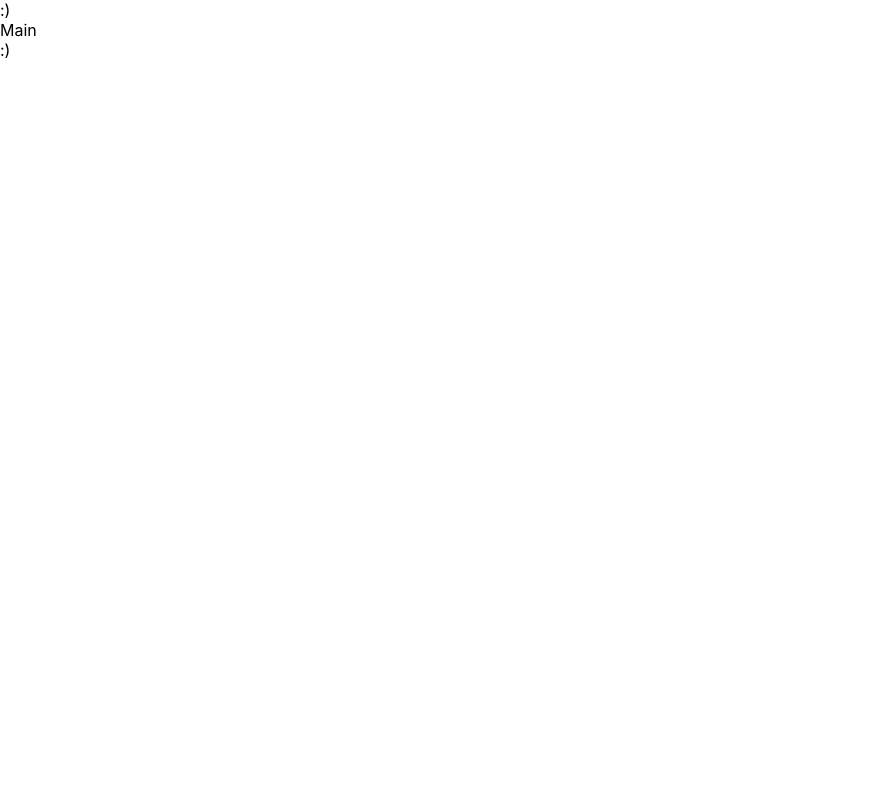
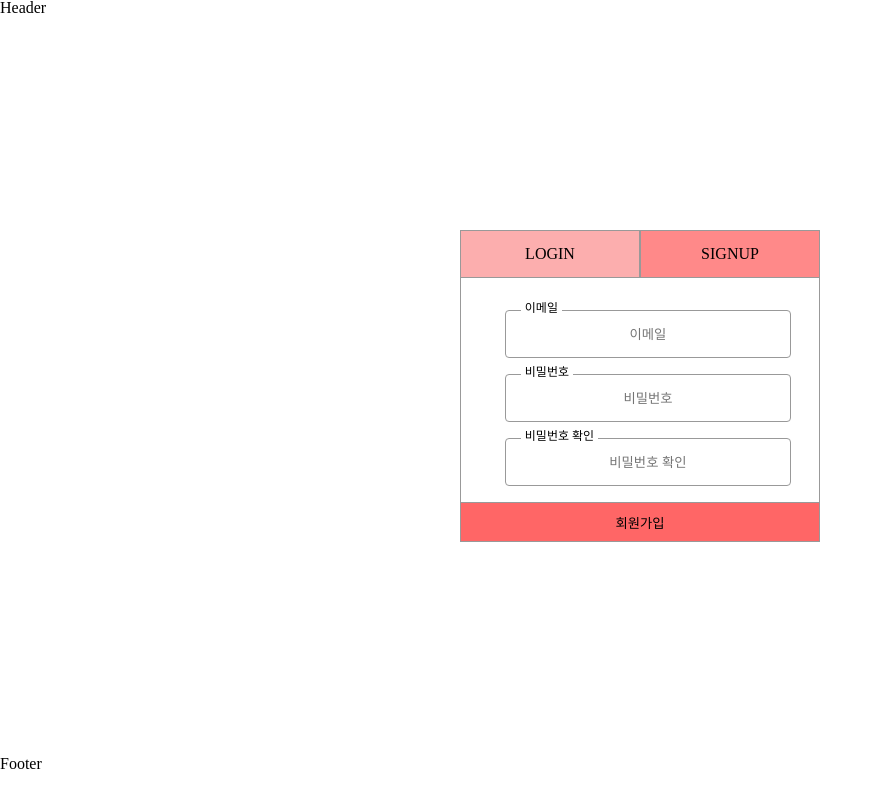
Before and after one commit to dbs271/exercise-book, a React (Create React App) app: page / in a window 1280 px wide. Shown: the whole page, without its empty margins (0-883 px from the left). Built offline with nearby package versions, Linux system fonts and the light colour scheme.

Commit message:
로그인/회원가입

```diff
--- a/package.json
+++ b/package.json
@@ -11,6 +11,7 @@
     "react-router-dom": "^6.14.0",
     "react-scripts": "5.0.1",
     "styled-components": "^5.3.11",
+    "styled-reset": "^4.4.7",
     "web-vitals": "^2.1.4"
   },
   "scripts": {
--- a/src/App.js
+++ b/src/App.js
@@ -1,11 +1,17 @@
 import "./App.css";
 import { RouterProvider } from "react-router-dom";
 import router from "./routes/routing";
+import { ThemeProvider } from "styled-components";
+import theme from "./styles/theme";
+import GlobalStyle from "./styles/global";
 
 function App() {
   return (
     <>
-      <RouterProvider router={router} />
+      <ThemeProvider theme={theme}>
+        <RouterProvider router={router} />
+        <GlobalStyle />
+      </ThemeProvider>
     </>
   );
 }
--- /dev/null
+++ b/src/components/Button/BasicButton.js
@@ -0,0 +1,9 @@
+import styled from "styled-components";
+
+export const BasicButton = styled.button`
+  width: 360px;
+  height: 40px;
+  cursor: pointer;
+  background-color: ${({ theme }) => theme.PALLETT.primary[300]};
+  border: 1px solid #999;
+`;
--- a/src/components/Layout/Footer/index.js
+++ b/src/components/Layout/Footer/index.js
@@ -1,5 +1,5 @@
 const Footer = () => {
-  return <div>:)</div>;
+  return <div>Footer</div>;
 };
 
 export default Footer;
--- a/src/components/Layout/Header/index.js
+++ b/src/components/Layout/Header/index.js
@@ -1,5 +1,5 @@
 const Header = () => {
-  return <div>:)</div>;
+  return <div>Header</div>;
 };
 
 export default Header;
--- /dev/null
+++ b/src/pages/main/components/SignIn/SignIn.js
@@ -0,0 +1,24 @@
+import { useNavigate } from "react-router-dom";
+import { BasicButton } from "../../../../components/Button/BasicButton";
+import * as S from "../style";
+
+const SignIn = () => {
+  const navigate = useNavigate();
+
+  const onMoveTodo = () => {
+    navigate("/todo/3");
+  };
+
+  return (
+    <S.Form>
+      <S.InputBox>
+        <label>이메일</label> <input placeholder="이메일" />
+      </S.InputBox>
+      <S.InputBox>
+        <label>비밀번호</label> <input placeholder="비밀번호" />
+      </S.InputBox>
+      <BasicButton onClick={onMoveTodo}>로그인</BasicButton>
+    </S.Form>
+  );
+};
+export default SignIn;
--- /dev/null
+++ b/src/pages/main/components/SignUp/SignUp.js
@@ -0,0 +1,25 @@
+import { BasicButton } from "../../../../components/Button/BasicButton";
+import * as S from "../style";
+
+const SignUp = ({ setIsLogin }) => {
+  const onMoveLogin = () => {
+    setIsLogin(true);
+  };
+
+  return (
+    <S.Form>
+      <S.InputBox>
+        <label>이메일</label> <input placeholder="이메일" />
+      </S.InputBox>
+      <S.InputBox>
+        <label>비밀번호</label> <input placeholder="비밀번호" />
+      </S.InputBox>
+      <S.InputBox>
+        <label>비밀번호 확인</label> <input placeholder="비밀번호 확인" />
+      </S.InputBox>
+      <BasicButton onClick={onMoveLogin}>회원가입</BasicButton>
+    </S.Form>
+  );
+};
+
+export default SignUp;
--- /dev/null
+++ b/src/pages/main/components/style.js
@@ -0,0 +1,38 @@
+import styled from "styled-components";
+import { flexCenter } from "../../../styles/common";
+
+export const Form = styled.form`
+  width: 360px;
+  display: ${flexCenter};
+  background-color: #fff;
+  flex-direction: column;
+  padding-top: 32px;
+  border-left: 1px solid #999;
+  border-right: 1px solid #999;
+`;
+
+export const InputBox = styled.div`
+  position: relative;
+  width: 80%;
+  height: 48px;
+  ${flexCenter}
+  margin-bottom: 16px;
+  margin-left: 16px;
+  input {
+    width: 100%;
+    border: 1px solid #999;
+    border-radius: 4px;
+    height: 100%;
+    text-align: center;
+  }
+
+  label {
+    position: absolute;
+    left: 16px;
+    top: -8px;
+    background-color: ${({ theme }) => theme.PALLETT.background.white};
+    font-size: ${({ theme }) => theme.FONT_SIZE.small};
+    z-index: 1;
+    padding: 0 4px;
+  }
+`;
--- a/src/pages/main/index.js
+++ b/src/pages/main/index.js
@@ -1,4 +1,72 @@
+import { useState } from "react";
+import styled from "styled-components";
+import { flexCenter } from "../../styles/common";
+import SignIn from "./components/SignIn/SignIn";
+import SignUp from "./components/SignUp/SignUp";
+
 const Main = () => {
-  return <div>Main</div>;
+  const [isLogin, setIsLogin] = useState(false);
+
+  const handleLogin = (e) => {
+    const { innerText } = e.target;
+    if (innerText === "LOGIN") return setIsLogin(true);
+    setIsLogin(false);
+  };
+
+  return (
+    <S.Container>
+      <S.Header>
+        <S.LoginBox isLogin={isLogin} onClick={handleLogin}>
+          LOGIN
+        </S.LoginBox>
+        <S.SignUpBox isLogin={isLogin} onClick={handleLogin}>
+          SIGNUP
+        </S.SignUpBox>
+      </S.Header>
+      {isLogin ? <SignIn /> : <SignUp setIsLogin={setIsLogin} />}
+    </S.Container>
+  );
 };
 export default Main;
+
+const Container = styled.div`
+  width: 100%;
+  height: calc(100vh - 60px);
+  ${flexCenter};
+  flex-direction: column;
+`;
+
+const Header = styled.div`
+  width: 360px;
+  height: 48px;
+  display: flex;
+  background-color: ${({ theme }) => theme.PALLETT.primary[300]};
+
+  div {
+    width: 50%;
+    cursor: pointer;
+    ${flexCenter}
+    :hover {
+      opacity: 0.7;
+    }
+  }
+`;
+
+const LoginBox = styled.div`
+  background-color: ${({ theme, isLogin }) =>
+    isLogin ? "#FF8989" : "#FCAEAE"};
+  border: 1px solid #999;
+`;
+
+const SignUpBox = styled.div`
+  background-color: ${({ theme, isLogin }) =>
+    isLogin ? "#FCAEAE" : "#FF8989"};
+  border: 1px solid #999;
+`;
+
+const S = {
+  Container,
+  Header,
+  LoginBox,
+  SignUpBox,
+};
--- /dev/null
+++ b/src/styles/common.js
@@ -0,0 +1,7 @@
+import { css } from "styled-components";
+
+export const flexCenter = css`
+  display: flex;
+  justify-content: center;
+  align-items: center;
+`;
--- /dev/null
+++ b/src/styles/global.js
@@ -0,0 +1,17 @@
+import { createGlobalStyle } from "styled-components";
+import { reset } from "styled-reset";
+
+const GlobalStyle = createGlobalStyle`
+  ${reset}
+  * {
+    box-sizing: border-box
+  }
+  button {
+    border: none
+  }
+  li {
+    list-style: none
+  }
+`;
+
+export default GlobalStyle;
--- /dev/null
+++ b/src/styles/theme.js
@@ -0,0 +1,39 @@
+const PALLETT = {
+  primary: {
+    100: "#FCAEAE",
+    200: "#FF8989",
+    300: "#FF6666",
+  },
+  secondary: "#FFEADD",
+  fontColor: "#fff",
+  white: "#fff",
+  background: {
+    white: "#fff",
+    ivory: "#ece6cc",
+  },
+  gray: {
+    100: "#a0a0a0",
+    200: "#808080",
+    300: "#666666",
+  },
+};
+
+const FONT_SIZE = {
+  small: "12px",
+  medium: "16px",
+  large: "24px",
+};
+
+const FONT_WEIGHT = {
+  thin: "100",
+  regular: "400",
+  bold: "700",
+};
+
+const theme = {
+  PALLETT,
+  FONT_SIZE,
+  FONT_WEIGHT,
+};
+
+export default theme;
```
Also changed, not shown: 2 other files (tests, documents, lock files or other folders).
